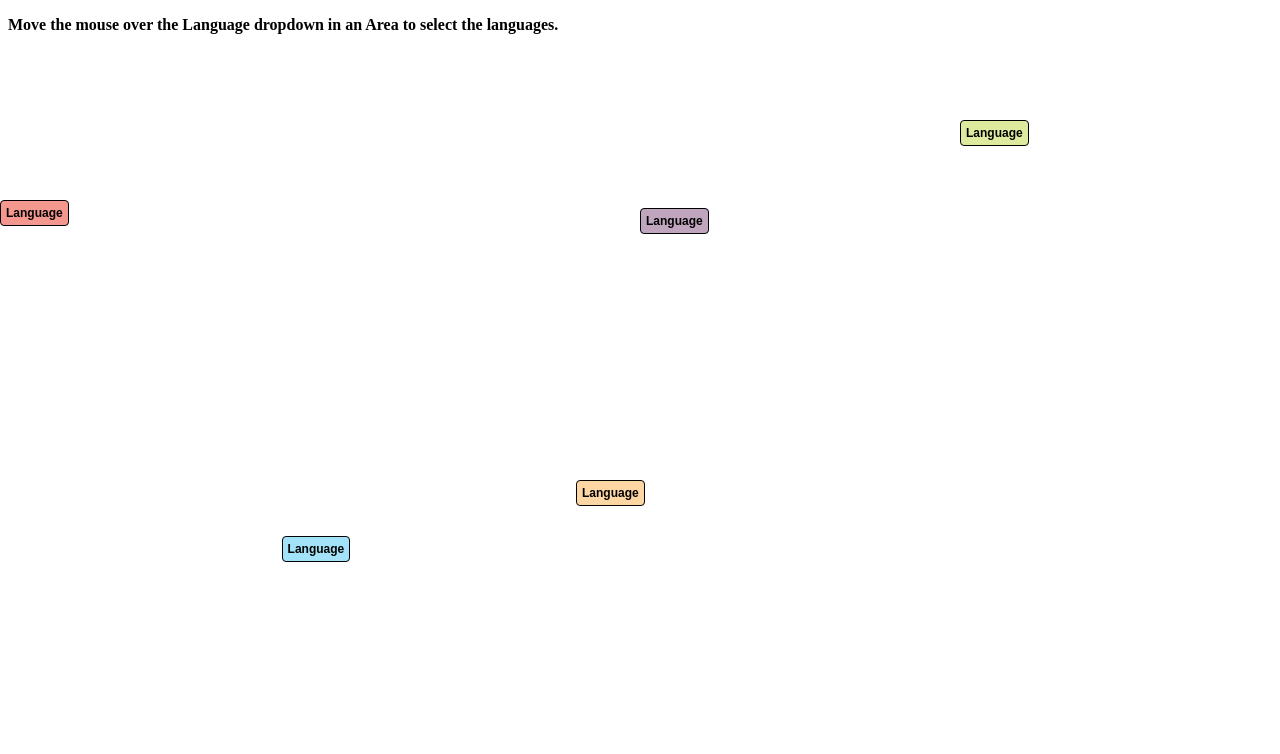
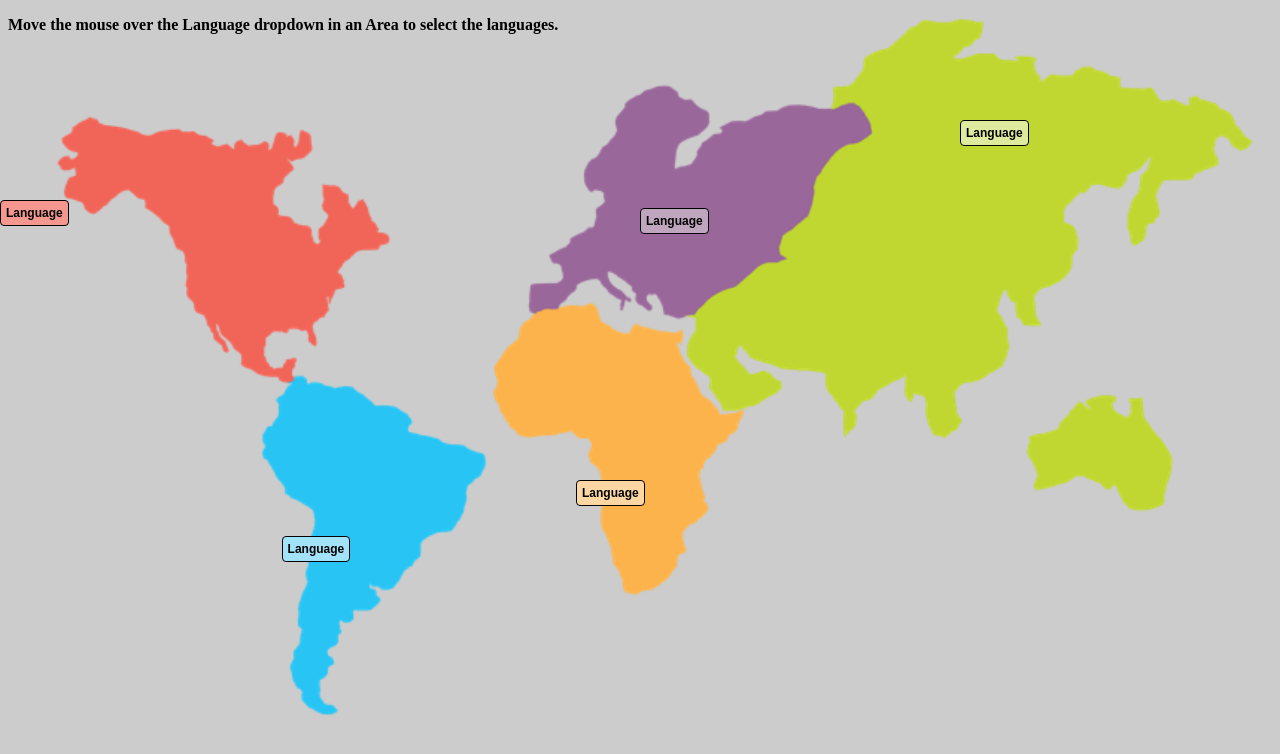
Before and after one commit to JaredCraigSmith/GithubPagesTest, a plain HTML site: page index.html in a window 1280 px wide. Drawn offline with Linux system fonts and the light colour scheme.

Commit message:
Update index.html

```diff
--- a/index.html
+++ b/index.html
@@ -4,8 +4,8 @@
 <meta name="recinv" content="width=device-width, initial-scale=1">
 <style>
 body  {
-  /*background-image: url("world_map.png");*/
-  /*background-color: #cccccc;*/
+  background-image: url("world_map.png");
+  background-color: #cccccc;
   background-repeat: no-repeat;
   background-size: cover;
  }
```
